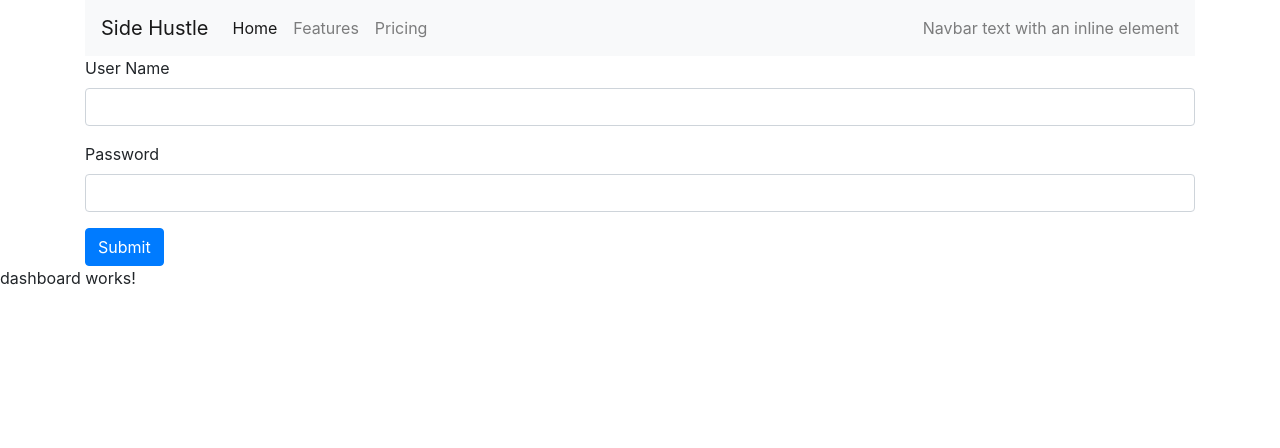
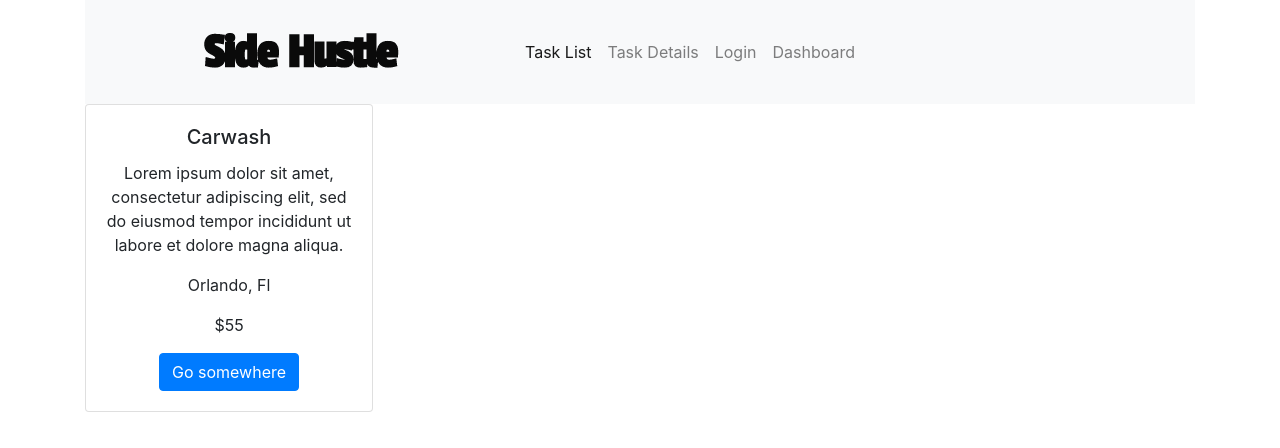
Before and after one commit to Ju1ice/side-hustle, an Angular app: page /task-list in a window 1280 px wide. Before the commit this address led to /. Shown: the top 448 px of the page. Built offline with nearby package versions, Linux system fonts and the light colour scheme.

Commit message:
Added Routing

```diff
--- a/src/app/app-routing.module.ts
+++ b/src/app/app-routing.module.ts
@@ -1,8 +1,26 @@
 import { NgModule } from '@angular/core';
 import { Routes, RouterModule } from '@angular/router';
+import { TaskDetailsComponent } from './task-details/task-details.component';
+import { TaskListComponent } from './task-list/task-list.component';
+import { DashboardComponent } from './dashboard/dashboard.component';
+import { LoginComponent } from './login/login.component';
 
 
-const routes: Routes = [];
+const routes: Routes = [{
+  path: 'login', component: LoginComponent
+},
+{
+  path: 'dashboard', component: DashboardComponent
+},
+{
+path: 'task-list', component: TaskListComponent
+},
+{
+path: 'task-details', component: TaskDetailsComponent
+},
+{
+  path: '', redirectTo: 'task-list',  pathMatch: 'full'
+}];
 
 @NgModule({
   imports: [RouterModule.forRoot(routes)],
--- a/src/app/app.component.html
+++ b/src/app/app.component.html
@@ -1,4 +1,2 @@
 <app-nav></app-nav>
-<app-login></app-login>
-<app-dashboard></app-dashboard>
 <router-outlet></router-outlet>
--- a/src/app/nav/nav.component.html
+++ b/src/app/nav/nav.component.html
@@ -1,24 +1,24 @@
 <div class="container">
 <nav class="navbar navbar-expand-lg navbar-light bg-light">
-  <a class="navbar-brand" href="#">Side Hustle</a>
+  <a class="navbar-brand" href="#"><img src="../../assets/images/sidehustle.png"></a>
   <button class="navbar-toggler" type="button" data-toggle="collapse" data-target="#navbarText" aria-controls="navbarText" aria-expanded="false" aria-label="Toggle navigation">
     <span class="navbar-toggler-icon"></span>
   </button>
   <div class="collapse navbar-collapse" id="navbarText">
     <ul class="navbar-nav mr-auto">
       <li class="nav-item active">
-        <a class="nav-link" href="#">Home <span class="sr-only">(current)</span></a>
+        <a class="nav-link" [routerLink]="['/task-list']">Task List <span class="sr-only">(current)</span></a>
       </li>
       <li class="nav-item">
-        <a class="nav-link" href="#">Features</a>
+        <a class="nav-link" [routerLink]="['/task-details']">Task Details</a>
       </li>
       <li class="nav-item">
-        <a class="nav-link" href="#">Pricing</a>
+        <a class="nav-link"  [routerLink]="['/login']">Login</a>
       </li>
-    </ul>
-    <span class="navbar-text">
-      Navbar text with an inline element
-    </span>
+      <li class="nav-item">
+        <a class="nav-link"  [routerLink]="['/dashboard']">Dashboard</a>
+      </li>
+      </ul>
   </div>
 </nav>
 </div>
--- a/src/app/task-list/task-list.component.html
+++ b/src/app/task-list/task-list.component.html
@@ -1 +1,10 @@
-<p>task-list works!</p>
+<div class="container" >
+<div class="card text-center" style="width: 18rem;">
+  <div class="card-body">
+    <h5 class="card-title">Carwash</h5>
+    <p class="card-text">Lorem ipsum dolor sit amet, consectetur adipiscing elit, sed do eiusmod tempor incididunt ut labore et dolore magna aliqua.</p>
+    <p class="location">Orlando, Fl</p><p class="budget">$55</p>
+    <a href="#" class="btn btn-primary">Go somewhere</a>
+  </div>
+</div>
+</div>
```
Also changed, not shown: src/assets/images/sidehustle-g.png (added), src/assets/images/sidehustle.png (added).
